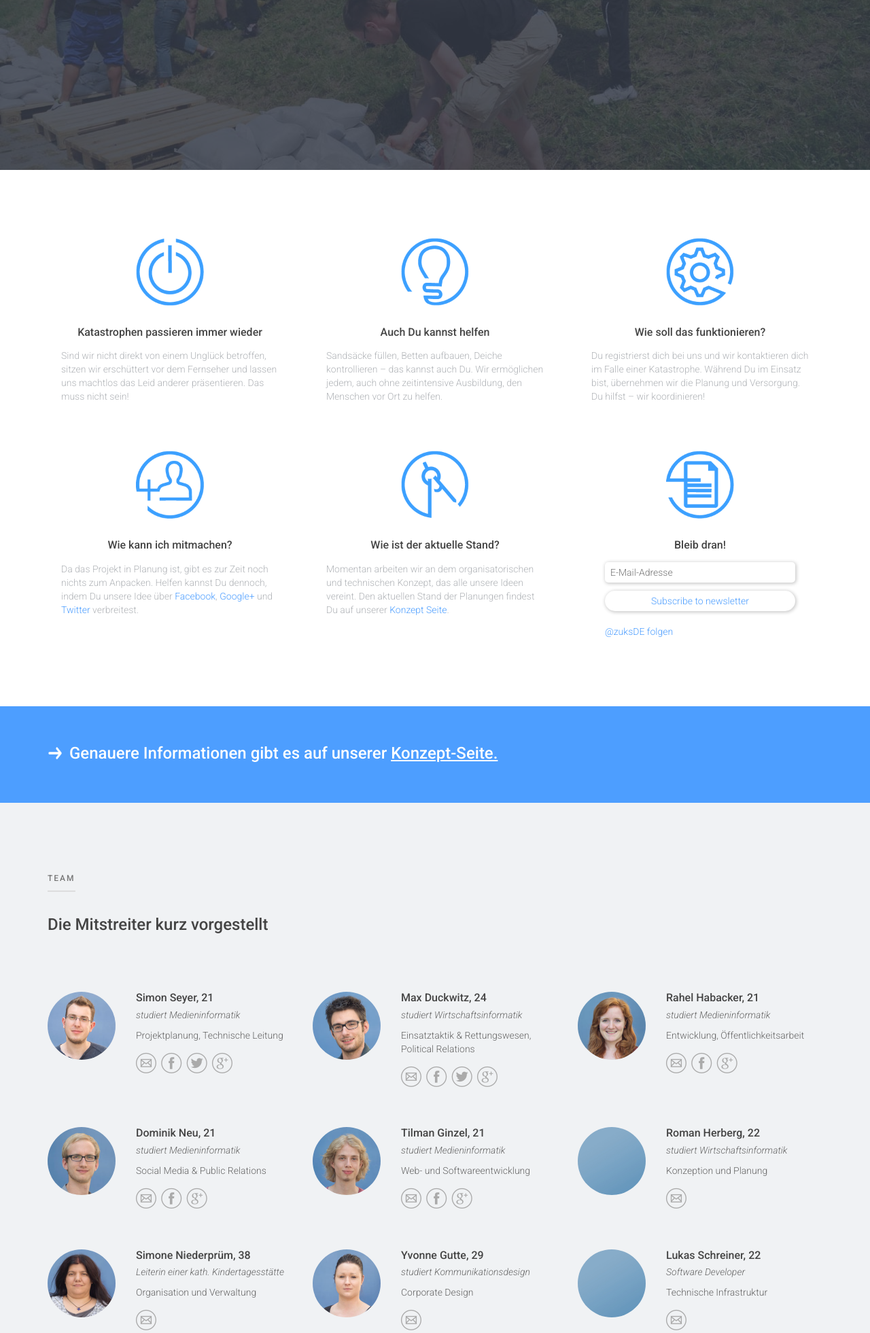
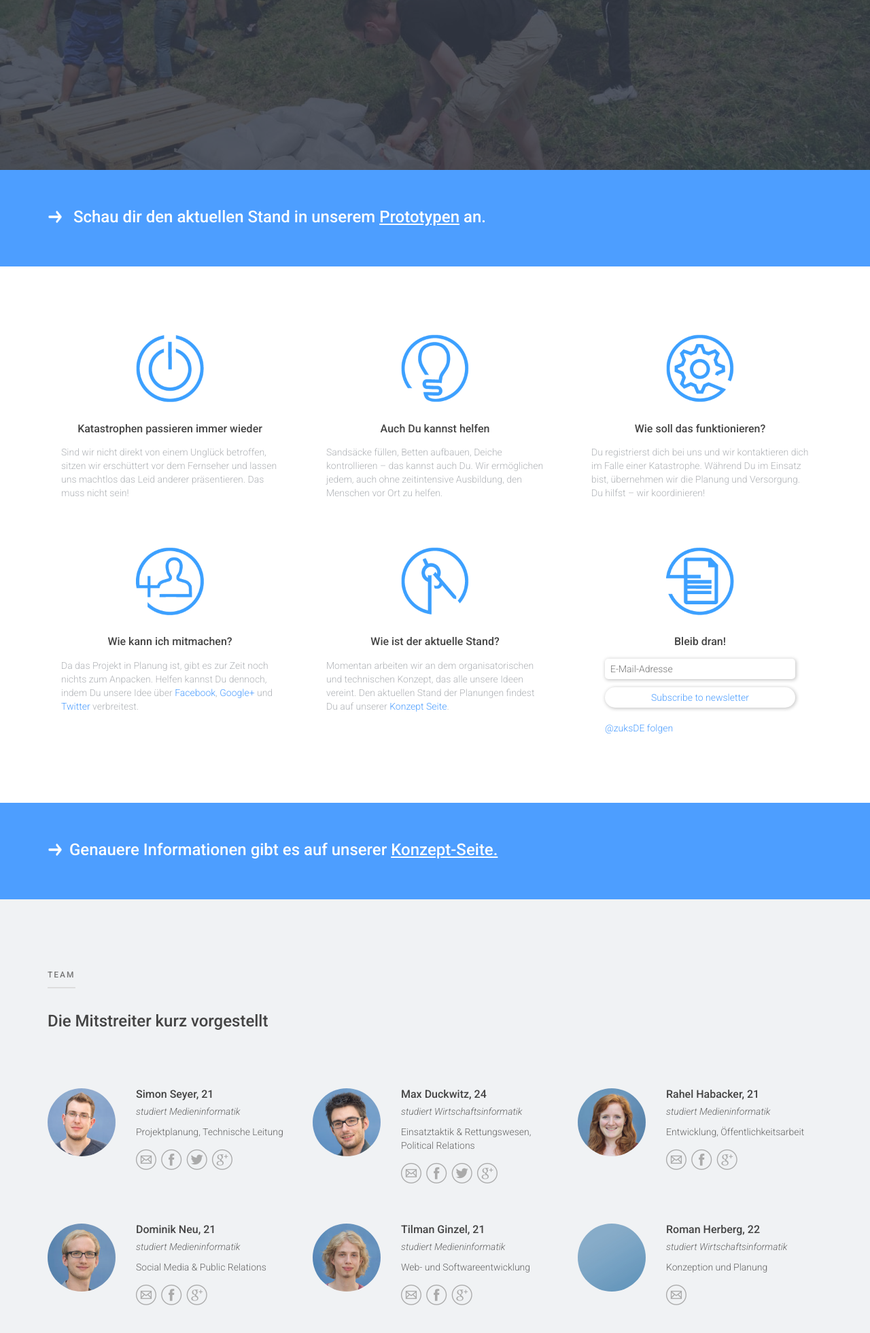
Before and after one commit to Eldorado234/zuks-django, a Django app: page / in a window 1280 px wide. Shown: the part 530-2491 px from the top of the page at 68% size. Run offline with Django 3.2, Linux system fonts and the light colour scheme; some libraries are stand-ins or nearby versions.

Commit message:
Added section with link to prototype

```diff
--- a/res/css/style.css
+++ b/res/css/style.css
@@ -1319,7 +1319,20 @@ ul.errorlist {
   border-bottom: 1px dashed #4d9eff;
 }
 
+a.prototyp-link {
+  color: #ffffff;
+  text-decoration: underline;
+}
 
+h2.prototyp-link {
+  color: #ffffff;
+}
+
+.section-prototyp-link {
+  color: #ffffff;
+  background-color: #4d9eff;
+  padding: 55px 0px 40px 0px;
+}
 
 /*
 .testimonial {
--- a/templates/core/index.html
+++ b/templates/core/index.html
@@ -47,6 +47,15 @@
                     </div>
                 </div>
             </div>
+        </div>
+    </div>
+
+    <div class="section-prototyp-link type-1">
+        <div class="container">
+            <h2 class="prototyp-link">
+                <img class="forward" src="{% static "img/icons/forward_white.png" %}" alt="Zum Prototypen">
+                Schau dir den aktuellen Stand in unserem <a class="prototyp-link" href="http://prototyp.zuks.org">Prototypen</a> an.
+            </h2>
         </div>
     </div>
 
```
